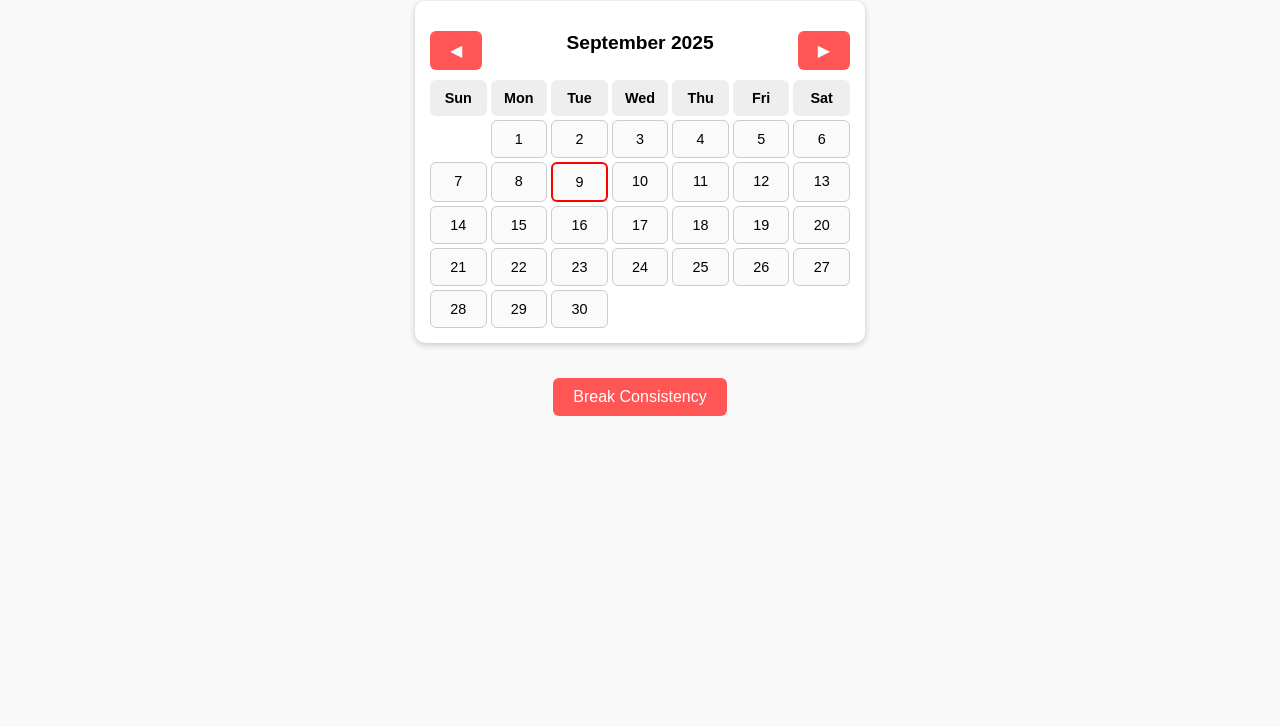
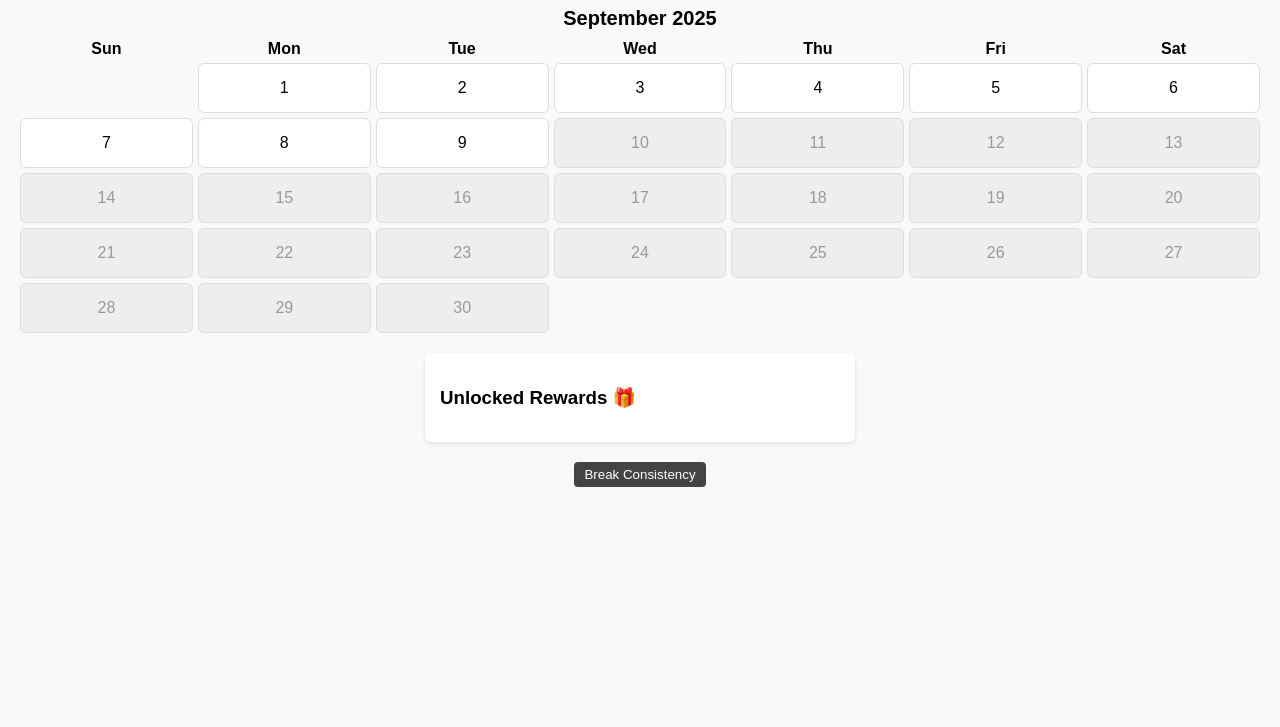
Before and after one commit to vardhil98/consistency, a plain HTML site: page index.html in a window 1280 px wide. Shown: the part 73-800 px from the top of the page. Drawn offline with Linux system fonts and the light colour scheme.

Commit message:
index.html

```diff
--- a/index.html
+++ b/index.html
@@ -2,162 +2,207 @@
 <html lang="en">
 <head>
   <meta charset="UTF-8">
-  <meta name="viewport" content="width=device-width, initial-scale=1.0"> <!-- Important for mobile scaling -->
-  <title>Habit Consistency Tracker</title>
+  <title>Consistency Tracker</title>
   <style>
     body {
       font-family: Arial, sans-serif;
       text-align: center;
-      margin: 0;
-      padding: 10px;
+      margin: 20px;
       background: #f9f9f9;
     }
-    h1 { color: #333; font-size: 1.5rem; }
-    .calendar-container {
-      max-width: 420px;
-      margin: 20px auto;
-      background: white;
+    h1 { color: #333; }
+    #calendar {
+      display: grid;
+      grid-template-columns: repeat(7, 1fr);
+      gap: 5px;
+      margin-top: 10px;
+    }
+    .day, .empty {
       padding: 15px;
-      border-radius: 10px;
-      box-shadow: 0 2px 6px rgba(0,0,0,0.2);
+      border: 1px solid #ddd;
+      border-radius: 6px;
+      cursor: pointer;
+      background: #fff;
+      transition: 0.2s;
     }
-    .header {
+    .day:hover { background: #f0f0f0; }
+    .selected { background: #4caf50; color: white; }
+    .disabled { background: #eee; color: #999; cursor: not-allowed; }
+    .empty { background: transparent; border: none; cursor: default; }
+    #monthYear {
+      font-size: 20px;
+      margin: 10px 0;
+    }
+    .rewards {
+      margin-top: 20px;
+      text-align: left;
+      max-width: 400px;
+      margin-left: auto;
+      margin-right: auto;
+      background: #fff;
+      padding: 15px;
+      border-radius: 6px;
+      box-shadow: 0 2px 5px rgba(0,0,0,0.1);
+    }
+    .reward-item {
       display: flex;
       justify-content: space-between;
-      align-items: center;
-      margin-bottom: 10px;
+      padding: 8px 0;
+      border-bottom: 1px solid #eee;
     }
-    .header h2 { font-size: 1.2rem; margin: 0; }
-    .days {
-      display: grid;
-      grid-template-columns: repeat(7, 1fr);
-      gap: 4px;
-      font-size: 0.9rem;
+    .reward-item:last-child { border-bottom: none; }
+    button {
+      background: #ff4d4d;
+      border: none;
+      padding: 5px 10px;
+      border-radius: 4px;
+      color: white;
+      cursor: pointer;
     }
-    .day, .weekday {
-      padding: 10px;
-      border-radius: 6px;
-      text-align: center;
+    button:hover { background: #e60000; }
+    .break-btn {
+      margin-top: 20px;
+      background: #444;
     }
-    .weekday {
-      background: #eee;
-      font-weight: bold;
-    }
-    .day {
-      cursor: pointer;
-      border: 1px solid #ccc;
-      background: #fafafa;
-      transition: background 0.3s;
-    }
-    .day:hover { background: #ddd; }
-    .day.selected { background-color: #4CAF50; color: white; border: none; }
-    .day.today { border: 2px solid red; }
-    button {
-      margin-top: 15px;
-      padding: 10px 20px;
-      cursor: pointer;
-      border: none;
-      border-radius: 6px;
-      background: #ff5555;
-      color: white;
-      font-size: 1rem;
-      transition: background 0.3s;
-    }
-    button:hover { background: #e04444; }
-
-    /* Mobile responsiveness */
-    @media (max-width: 480px) {
-      h1 { font-size: 1.2rem; }
-      .header h2 { font-size: 1rem; }
-      .day, .weekday { padding: 8px; font-size: 0.8rem; }
-      button { width: 100%; }
-    }
+    .break-btn:hover { background: #000; }
   </style>
 </head>
 <body>
-  <h1>Habit Consistency Tracker</h1>
-  <div class="calendar-container">
-    <div class="header">
-      <button onclick="changeMonth(-1)">◀</button>
-      <h2 id="monthYear"></h2>
-      <button onclick="changeMonth(1)">▶</button>
-    </div>
-    <div class="days" id="calendar"></div>
+  <h1>Consistency Tracker</h1>
+  <h2 id="monthYear"></h2>
+  <div id="calendar"></div>
+
+  <div class="rewards">
+    <h3>Unlocked Rewards 🎁</h3>
+    <div id="rewardList"></div>
   </div>
-  <button onclick="resetConsistency()">Break Consistency</button>
+
+  <button class="break-btn" onclick="breakConsistency()">Break Consistency</button>
 
   <script>
-    const calendar = document.getElementById("calendar");
-    const monthYear = document.getElementById("monthYear");
+    const monthYearEl = document.getElementById("monthYear");
+    const calendarEl = document.getElementById("calendar");
+    const rewardListEl = document.getElementById("rewardList");
 
-    let currentDate = new Date();
-    let savedDays = JSON.parse(localStorage.getItem("consistentDays")) || {};
+    const monthNames = [
+      "January","February","March","April","May","June",
+      "July","August","September","October","November","December"
+    ];
+
+    let today = new Date();
+    let month = today.getMonth();
+    let year = today.getFullYear();
+
+    let selectedDays = JSON.parse(localStorage.getItem("selectedDays")) || [];
+    let rewards = JSON.parse(localStorage.getItem("rewards")) || [];
+
+    const rewardPool = ["Starbucks Drink ☕", "Real Fruit Juice 🥤", "Booster Juice 🍹"];
 
     function renderCalendar() {
-      calendar.innerHTML = "";
-      let year = currentDate.getFullYear();
-      let month = currentDate.getMonth();
+      calendarEl.innerHTML = "";
+      monthYearEl.textContent = `${monthNames[month]} ${year}`;
 
       let firstDay = new Date(year, month, 1).getDay();
       let daysInMonth = new Date(year, month + 1, 0).getDate();
 
-      monthYear.textContent = currentDate.toLocaleString("default", { month: "long" }) + " " + year;
-
-      const weekdays = ["Sun", "Mon", "Tue", "Wed", "Thu", "Fri", "Sat"];
-      weekdays.forEach(day => {
-        const weekdayEl = document.createElement("div");
-        weekdayEl.classList.add("weekday");
-        weekdayEl.textContent = day;
-        calendar.appendChild(weekdayEl);
+      const weekdays = ["Sun","Mon","Tue","Wed","Thu","Fri","Sat"];
+      weekdays.forEach(d => {
+        let el = document.createElement("div");
+        el.textContent = d;
+        el.style.fontWeight = "bold";
+        calendarEl.appendChild(el);
       });
 
       for (let i = 0; i < firstDay; i++) {
-        const empty = document.createElement("div");
-        calendar.appendChild(empty);
+        let empty = document.createElement("div");
+        empty.classList.add("empty");
+        calendarEl.appendChild(empty);
       }
 
-      for (let i = 1; i <= daysInMonth; i++) {
-        const day = document.createElement("div");
-        day.classList.add("day");
-        day.textContent = i;
+      for (let day = 1; day <= daysInMonth; day++) {
+        let cell = document.createElement("div");
+        cell.classList.add("day");
+        cell.textContent = day;
 
-        let today = new Date();
-        if (i === today.getDate() && month === today.getMonth() && year === today.getFullYear()) {
-          day.classList.add("today");
+        let key = `${year}-${month+1}-${day}`;
+        let cellDate = new Date(year, month, day);
+
+        // Disable future dates
+        if (cellDate > today) {
+          cell.classList.add("disabled");
         }
 
-        let key = `${year}-${month}-${i}`;
-        if (savedDays[key]) {
-          day.classList.add("selected");
+        // Already selected
+        if (selectedDays.includes(key)) {
+          cell.classList.add("selected");
         }
 
-        day.addEventListener("click", () => {
-          if (day.classList.contains("selected")) {
-            day.classList.remove("selected");
-            delete savedDays[key];
-          } else {
-            day.classList.add("selected");
-            savedDays[key] = true;
-          }
-          localStorage.setItem("consistentDays", JSON.stringify(savedDays));
-        });
+        if (!cell.classList.contains("disabled")) {
+          cell.addEventListener("click", () => toggleDay(key, cell));
+        }
 
-        calendar.appendChild(day);
+        calendarEl.appendChild(cell);
       }
     }
 
-    function changeMonth(offset) {
-      currentDate.setMonth(currentDate.getMonth() + offset);
-      renderCalendar();
+    function toggleDay(key, cell) {
+      if (selectedDays.includes(key)) {
+        // Unselect if already selected
+        selectedDays = selectedDays.filter(d => d !== key);
+        cell.classList.remove("selected");
+      } else {
+        // Select new day
+        selectedDays.push(key);
+        cell.classList.add("selected");
+      }
+
+      // Rewards check
+      let consistencyCount = selectedDays.length;
+      if (consistencyCount > 0 && consistencyCount % 10 === 0) {
+        let reward = rewardPool[(consistencyCount/10 - 1) % rewardPool.length];
+        if (!rewards.includes(reward)) {
+          rewards.push(reward);
+          alert(`🎉 Congrats! You earned: ${reward}`);
+        }
+      }
+
+      saveData();
+      renderRewards();
     }
 
-    function resetConsistency() {
-      savedDays = {};
-      localStorage.removeItem("consistentDays");
+    function renderRewards() {
+      rewardListEl.innerHTML = "";
+      rewards.forEach((r, idx) => {
+        let div = document.createElement("div");
+        div.classList.add("reward-item");
+        div.innerHTML = `<span>${r}</span>
+          <button onclick="useReward(${idx})">Use</button>`;
+        rewardListEl.appendChild(div);
+      });
+    }
+
+    function useReward(index) {
+      rewards.splice(index, 1);
+      saveData();
+      renderRewards();
+    }
+
+    function breakConsistency() {
+      selectedDays = [];
+      rewards = [];
+      localStorage.clear();
+      alert("Consistency manually broken ❌. Starting over!");
       renderCalendar();
+      renderRewards();
+    }
+
+    function saveData() {
+      localStorage.setItem("selectedDays", JSON.stringify(selectedDays));
+      localStorage.setItem("rewards", JSON.stringify(rewards));
     }
 
     renderCalendar();
+    renderRewards();
   </script>
 </body>
 </html>
```
